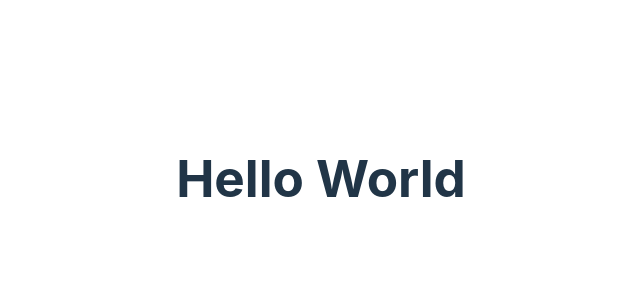
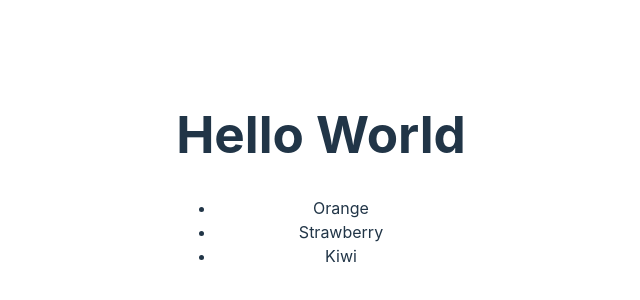
Before and after one commit to pn-code/react-tdd-practice, a React (Vite) app: page / in a window 1280 px wide. Shown: the part 222-522 px from the top of the page, without its empty margins (319-959 px from the left). Built offline with nearby package versions, Linux system fonts and the light colour scheme.

Commit message:
Added listitems to test dom

```diff
--- a/src/App.jsx
+++ b/src/App.jsx
@@ -5,6 +5,11 @@ function App() {
   return (
     <div className="App">
       <h1>Hello World</h1>
+      <ul>
+        <li>Orange</li>
+        <li>Strawberry</li>
+        <li>Kiwi</li>
+      </ul>
     </div>
   );
 }
```
Also changed, not shown: 1 other file (tests, documents, lock files or other folders).
